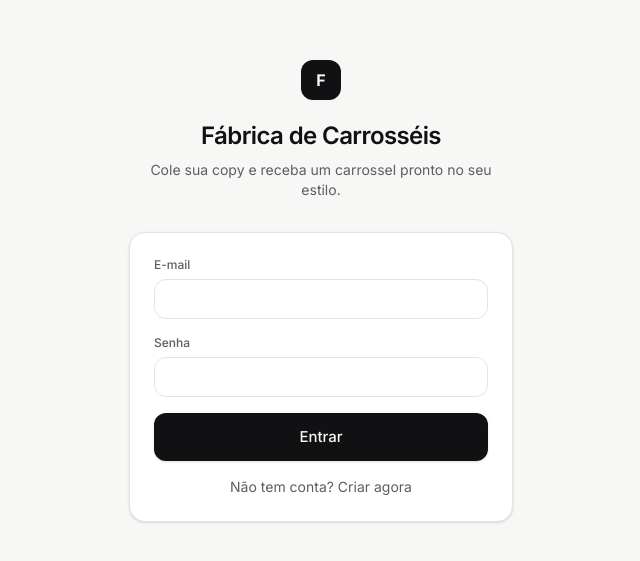
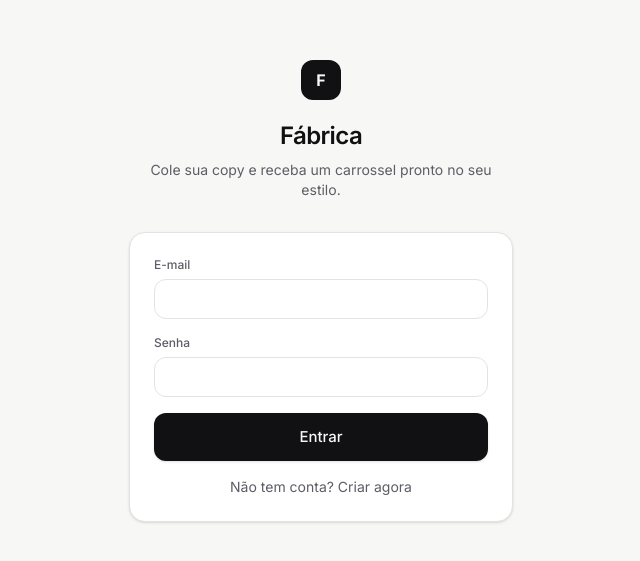
Before and after one commit to layralimas5/fabrica, a React (Vite) app: page /entrar in a window 1280 px wide. Shown: the part 109-670 px from the top of the page, without its empty margins (319-959 px from the left). Built offline with nearby package versions, Linux system fonts and the light colour scheme; no server answers.

Commit message:
chore: rename the project to Fábrica
Co-Authored-By: Claude Opus 5.5 <noreply@anthropic.com>

```diff
--- a/index.html
+++ b/index.html
@@ -6,7 +6,7 @@
     <meta name="description" content="Cole sua copy e receba um carrossel pronto no seu estilo." />
     <meta name="theme-color" content="#f7f7f5" media="(prefers-color-scheme: light)" />
     <meta name="theme-color" content="#0b0b0d" media="(prefers-color-scheme: dark)" />
-    <title>Fábrica de Carrosséis</title>
+    <title>Fábrica</title>
     <link rel="preconnect" href="https://fonts.googleapis.com" />
     <link rel="preconnect" href="https://fonts.gstatic.com" crossorigin />
     <link rel="stylesheet" href="https://fonts.googleapis.com/css2?family=Inter:wght@400;500;600;700&display=swap" />
--- a/package.json
+++ b/package.json
@@ -1,5 +1,5 @@
 {
-  "name": "fabrica-carrosseis-saas",
+  "name": "fabrica",
   "version": "1.0.0",
   "scripts": {
     "dev": "vite",
--- a/src/pages/LoginPage.tsx
+++ b/src/pages/LoginPage.tsx
@@ -41,7 +41,7 @@ export function LoginPage() {
           <span className="mx-auto mb-5 grid size-10 place-items-center rounded-xl bg-ink text-base font-bold text-canvas" aria-hidden>
             F
           </span>
-          <h1 className="text-2xl font-semibold tracking-tight text-ink">Fábrica de Carrosséis</h1>
+          <h1 className="text-2xl font-semibold tracking-tight text-ink">Fábrica</h1>
           <p className="mt-2 text-sm text-muted">Cole sua copy e receba um carrossel pronto no seu estilo.</p>
         </div>
 
--- a/src/ui/Shell.tsx
+++ b/src/ui/Shell.tsx
@@ -29,7 +29,7 @@ export function Shell() {
             <span className="grid size-7 place-items-center rounded-lg bg-ink text-[13px] font-bold text-canvas" aria-hidden>
               F
             </span>
-            <span className="text-sm font-semibold tracking-tight text-ink">Fábrica de Carrosséis</span>
+            <span className="text-sm font-semibold tracking-tight text-ink">Fábrica</span>
           </div>
           <Button variant="primary" size="md" className="lg:w-full" onClick={() => navigate('/criar')}>
             <Plus className="size-4" aria-hidden /> <span className="hidden sm:inline">Novo carrossel</span>
```
Also changed, not shown: 2 other files (tests, documents, lock files or other folders).
